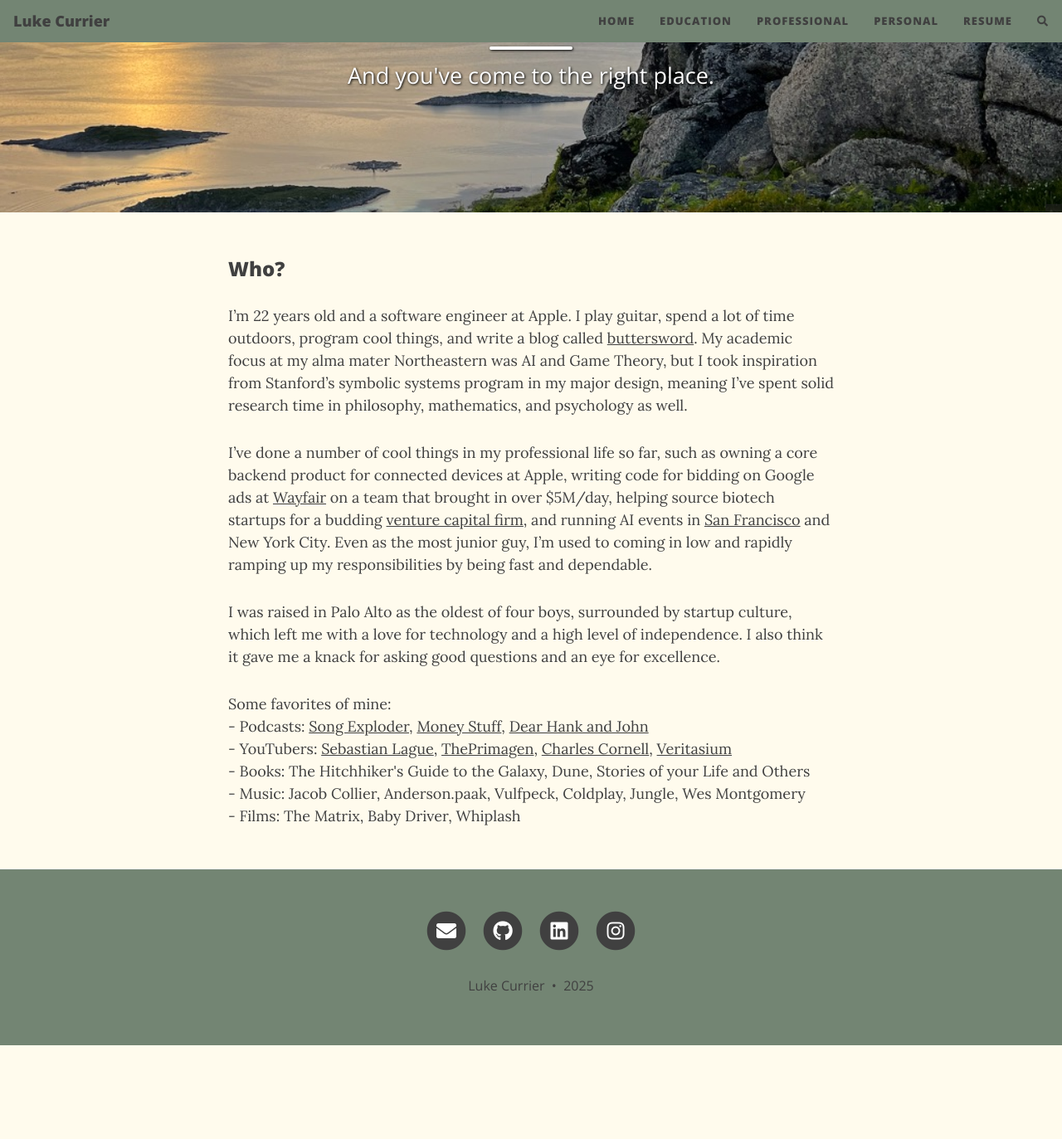
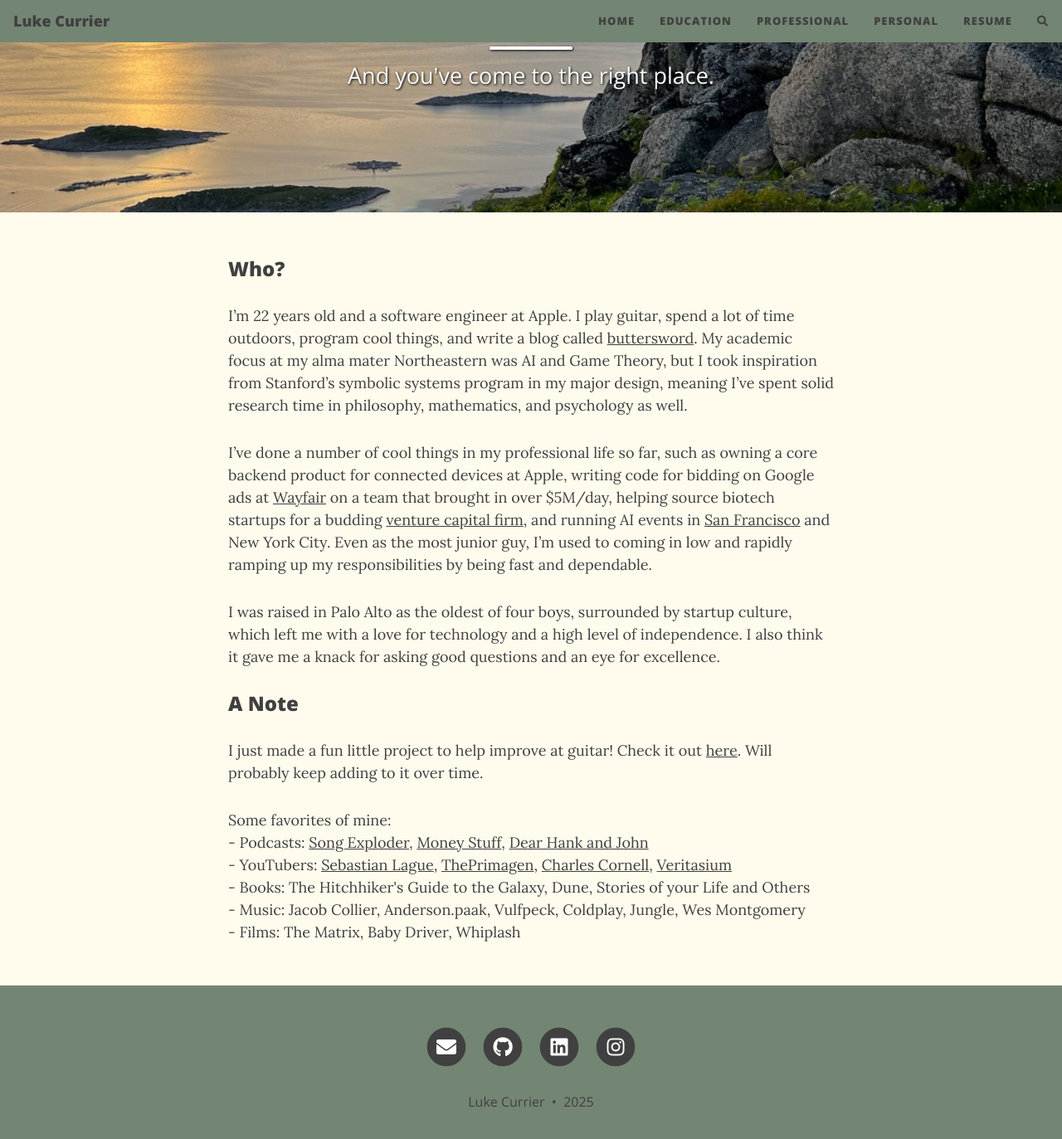
Before and after one commit to lukecurrier/lukecurrier.github.io, a Jekyll site: the page built from index.md, in a window 1280 px wide and 1400 px high, scrolled down 289 px. Shown: the top 1373 px of the window at 83% size. Built offline with Jekyll 4.4.1, drawn with Linux system fonts in a browser that asks for light colours; nearby versions of some CDN libraries; comment, search, counter and statistics services are not loaded; before the commit the page ends 1549 px from its top, so only the background shows below that.

Commit message:
small changes

```diff
--- a/assets/css/scales.css
+++ b/assets/css/scales.css
@@ -72,7 +72,7 @@
 
 #controls input[type="number"] {
   width: 80px;
-  border: 1px solid #ccc;
+  border: 1px solid #333;
   border-radius: 4px;
   font-size: 14px;
 }
--- a/index.md
+++ b/index.md
@@ -14,6 +14,10 @@ I’ve done a number of cool things in my professional life so far, such as owni
 
 I was raised in Palo Alto as the oldest of four boys, surrounded by startup culture, which left me with a love for technology and a high level of independence. I also think it gave me a knack for asking good questions and an eye for excellence.
 
+### A Note
+
+I just made a fun little project to help improve at guitar! Check it out <a href="/scales">here</a>. Will probably keep adding to it over time.
+
 <div class="favorite-list">
   <span>Some favorites of mine:</span><br>
   <span>- Podcasts: <a href="https://open.spotify.com/show/10lMwCjvzLCLwth2AW6cLG?si=a00b3722090a4486" target=_blank>Song Exploder</a>, <a href="https://open.spotify.com/show/11yAA5VXm0IJeZoKL4Fqah?si=2ac3b43752b84d2c" target=_blank>Money Stuff</a>, <a href="https://open.spotify.com/show/6e4HNBdPvjDOHKVf82oMEk?si=a61aa06721564d05" target=_blank>Dear Hank and John</a></span><br>
```
